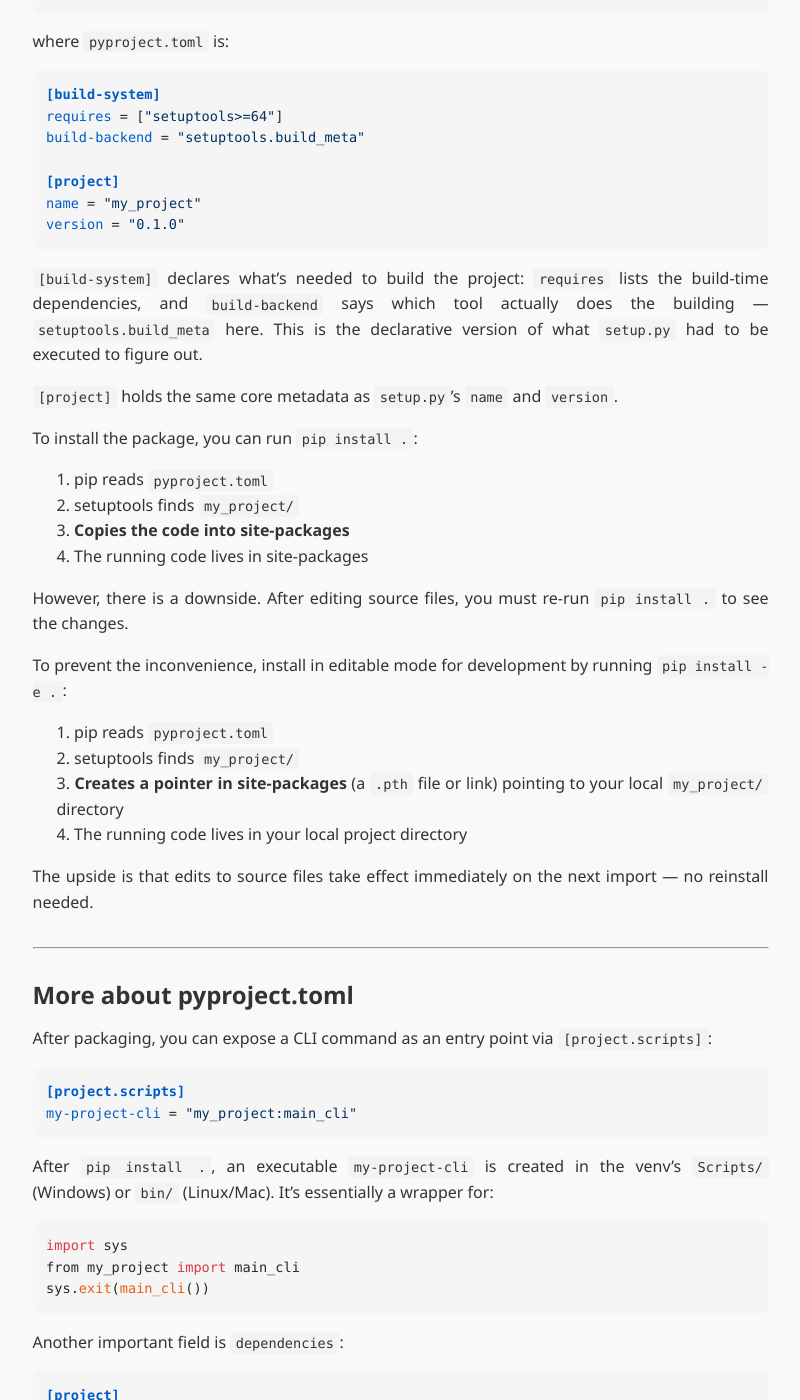
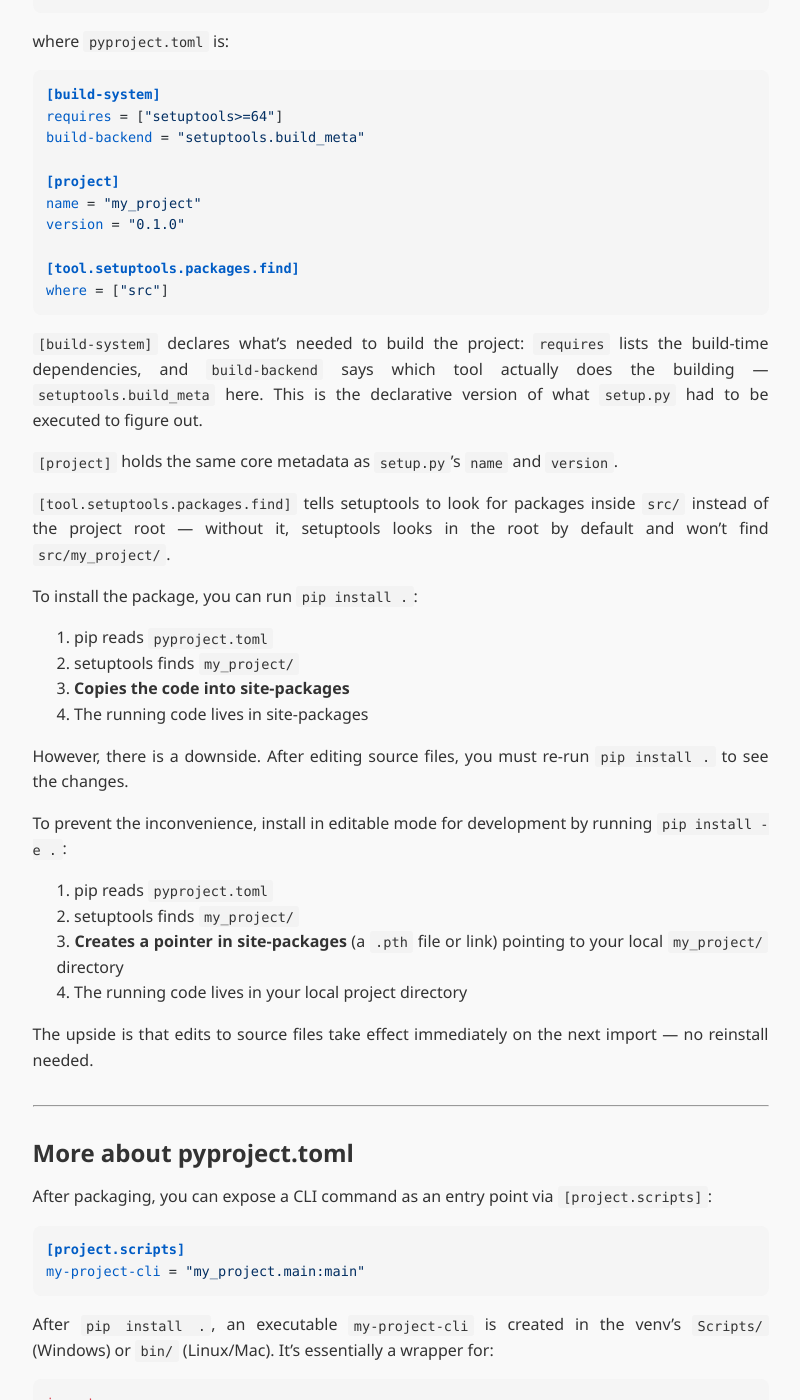
Before and after one commit to wyatthoho/wyatthoho.github.io, a Jekyll site: the page built from _dev_notes/practical-guide-to-pyproject.md, in a window 1280 px wide and 1400 px high, scrolled down 5755 px. Shown: the whole window, without its empty margins (232-1032 px from the left). Built offline with Jekyll 4.4.1, drawn with Linux system fonts in a browser that asks for light colours; nearby versions of some CDN libraries; some of the changed text lies outside the part shown.

Commit message:
Enhance practical guide by adding configuration for setuptools to find packages in the `src/` directory, ensuring proper package structure for installation.

````diff
--- a/_dev_notes/practical-guide-to-pyproject.md
+++ b/_dev_notes/practical-guide-to-pyproject.md
@@ -254,11 +254,16 @@ build-backend = "setuptools.build_meta"
 [project]
 name = "my_project"
 version = "0.1.0"
+
+[tool.setuptools.packages.find]
+where = ["src"]
 ```
 
 `[build-system]` declares what's needed to build the project: `requires` lists the build-time dependencies, and `build-backend` says which tool actually does the building — `setuptools.build_meta` here. This is the declarative version of what `setup.py` had to be executed to figure out.
 
 `[project]` holds the same core metadata as `setup.py`'s `name` and `version`.
+
+`[tool.setuptools.packages.find]` tells setuptools to look for packages inside `src/` instead of the project root — without it, setuptools looks in the root by default and won't find `src/my_project/`.
 
 To install the package, you can run `pip install .`:
 
@@ -286,15 +291,15 @@ After packaging, you can expose a CLI command as an entry point via `[project.sc
 
 ```toml
 [project.scripts]
-my-project-cli = "my_project:main_cli"
+my-project-cli = "my_project.main:main"
 ```
 
 After `pip install .`, an executable `my-project-cli` is created in the venv's `Scripts/` (Windows) or `bin/` (Linux/Mac). It's essentially a wrapper for:
 
 ```python
 import sys
-from my_project import main_cli
-sys.exit(main_cli())
+from my_project.main import main
+sys.exit(main())
 ```
 
 Another important field is `dependencies`:
````
